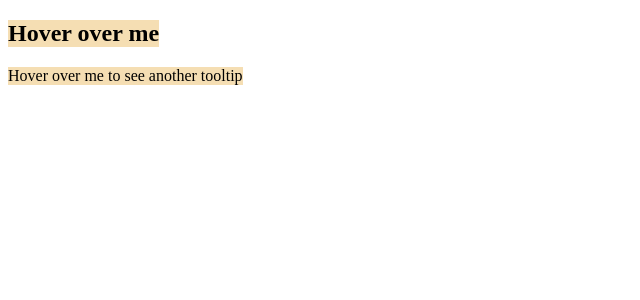
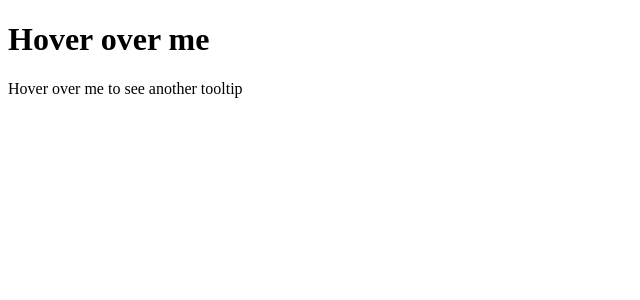
Before and after one commit to acciojob/react-composition-3-Nikk45, a React app: page / in a window 1280 px wide. Shown: the top 300 px of the page, without its empty margins (0-640 px from the left). Built offline with nearby package versions, Linux system fonts and the light colour scheme.

Commit message:
submit 3 8

```diff
--- a/src/components/App.js
+++ b/src/components/App.js
@@ -5,13 +5,16 @@ import Tooltip from "./Tooltip";
 
 const App = () => {
 
-  let children = ["Hover over me", "Hover over me to see another tooltip"];
-  let text = ["This is a tooltip","This is another tooltip"];
-
   return (
     <div>
         {/* Do not remove the main div */}
-        <Tooltip text={text} children={children} />
+        <Tooltip text="This is a tooltip">
+        <h1 className="tooltip">Hover over me</h1>
+      </Tooltip>
+
+      <Tooltip text="This is another tooltip">
+        <p className="tooltip">Hover over me to see another tooltip</p>
+      </Tooltip>
     </div>
   )
 }
--- a/src/components/Tooltip.js
+++ b/src/components/Tooltip.js
@@ -1,39 +1,22 @@
-import React, { useState } from "react";
+import React, { useState } from 'react';
 
-const Tooltip = ({text, children})=>{
+const Tooltip = ({ text, children }) => {
+  const [showTooltip, setShowTooltip] = useState(false);
 
-    const [visible1,setVisible1] = useState(false);
-    const [visible2,setVisible2] = useState(false);
+  const handleMouseEnter = () => {
+    setShowTooltip(true);
+  };
 
-    const show=(e)=>{
-        // console.log(e.target.children);
-        console.log('mouse enter');
-        e.target.id==='1' && setVisible1(true)
-        e.target.id==='2' && setVisible2(true)
-    }
+  const handleMouseLeave = () => {
+    setShowTooltip(false);
+  };
 
-    const hide=(e)=>{
-        console.log('mouse leave');
-        e.target.id==='1' && setVisible1(false);
-        e.target.id==='2' && setVisible2(false);
-    }
+  return (
+    <div className="tooltip-container" onMouseEnter={handleMouseEnter} onMouseLeave={handleMouseLeave}>
+      {children}
+      {showTooltip && <h1 className="tooltiptext">{text}</h1>}
+    </div>
+  );
+};
 
-
-
-    return(
-        <>
-            <h2 id="1" className="tooltip" onMouseLeave={hide} onMouseEnter={show}>{children[0]}
-                {
-                    visible1 && <div>{text[0]}</div>
-                }
-            </h2>
-            <p id="2" className="tooltip" onMouseLeave={hide} onMouseEnter={show}>{children[1]}
-                {
-                   visible2 && <div className="tooltiptext">{text[1]}</div>
-                }
-            </p>
-        </>
-    )
-}
-
-export default Tooltip
+export default Tooltip;
--- a/src/styles/App.css
+++ b/src/styles/App.css
@@ -1,4 +1,4 @@
-
+/*
 .tooltip{
     background-color: wheat;
     width: fit-content;
@@ -8,7 +8,7 @@
     visibility: visible;
 } */
 
-.tooltiptext{
+/* .tooltiptext{ */
     /* visibility: hidden; */
-    background-color: red;
-}
+    /* background-color: red; */
+/* } */
```
